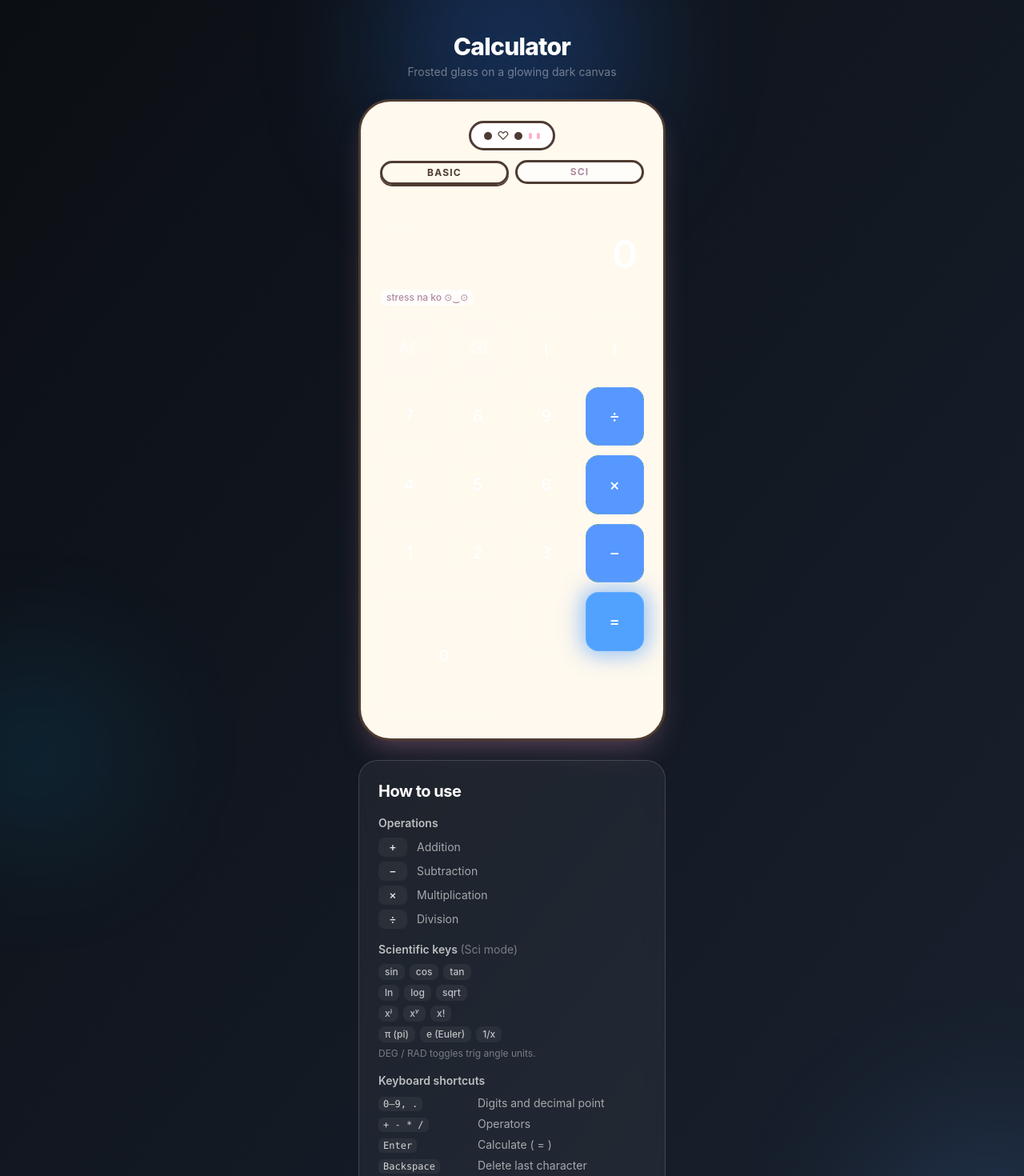
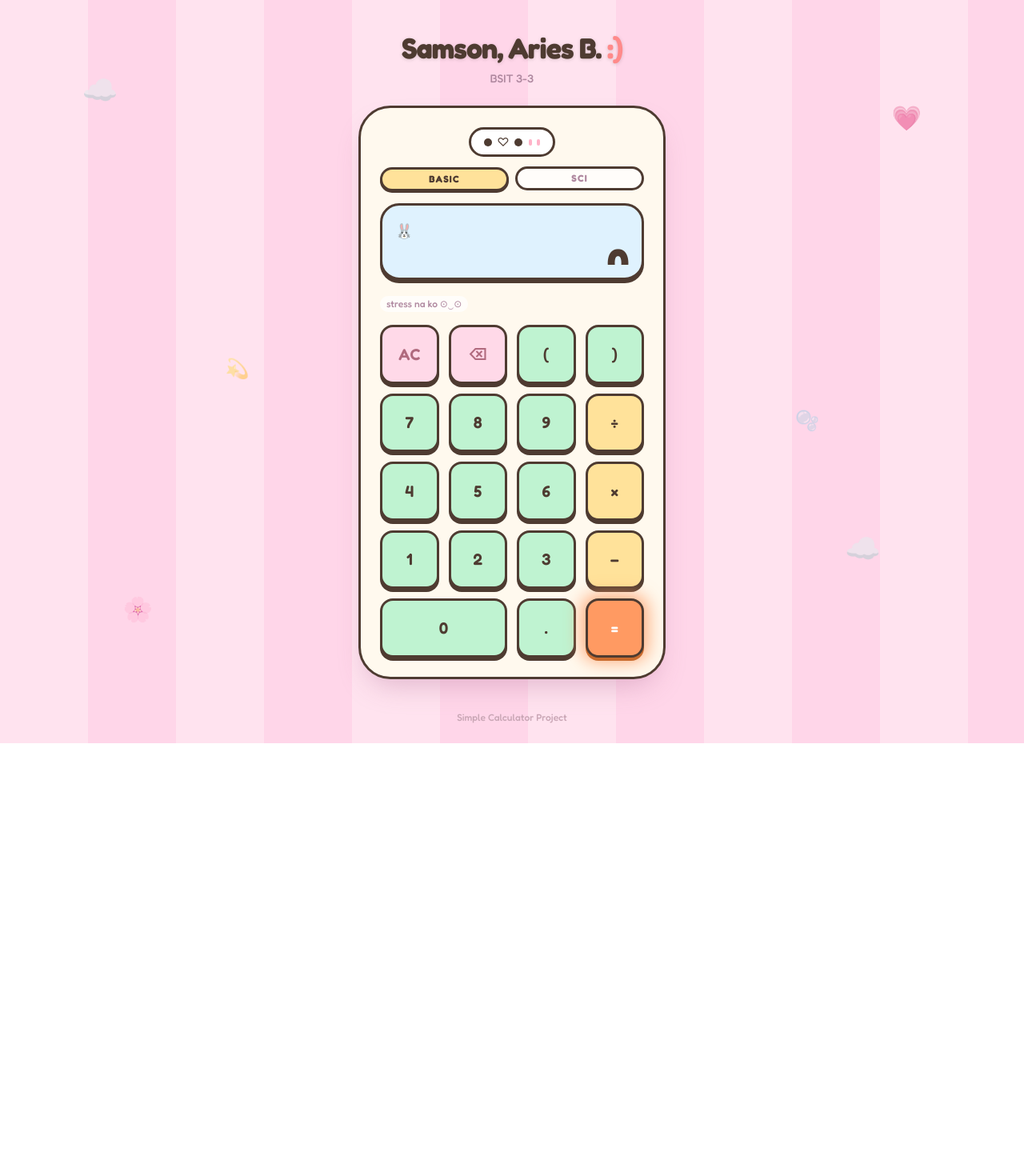
Before and after one commit to Stablhr/Simple-Calculator-Project, a React (Vite) app: page / in a window 1280 px wide. Shown: the top 1470 px of the page at 80% size. After the commit the page ends 929 px from the top, so only its background shows below. Built offline with nearby package versions, Linux system fonts and the light colour scheme.

Commit message:
feat: restyle with kawaii sticker theme

```diff
--- a/src/App.jsx
+++ b/src/App.jsx
@@ -1,37 +1,29 @@
 import Calculator from './components/Calculator.jsx'
-import InstructionsPanel from './components/InstructionsPanel.jsx'
 
 function App() {
   return (
-    <div className="relative min-h-screen overflow-hidden bg-gradient-to-br from-[#0B0F14] to-[#1A2230] text-white">
-      <div
-        className="calc-blob left-1/2 top-0 h-80 w-80 -translate-x-1/2 -translate-y-1/3 bg-blue-500/25"
-        style={{ filter: 'blur(80px)' }}
-      />
-      <div
-        className="calc-blob bottom-0 right-0 h-72 w-72 translate-x-1/3 translate-y-1/4 bg-blue-400/15"
-        style={{ filter: 'blur(90px)' }}
-      />
-      <div
-        className="calc-blob left-0 top-1/2 h-64 w-64 -translate-x-1/3 bg-sky-500/10"
-        style={{ filter: 'blur(70px)' }}
-      />
+    <div className="kawaii-bg relative min-h-screen overflow-hidden text-[#4E3B31]">
+      <span className="float-shape left-[8%] top-[10%] text-4xl opacity-60">☁️</span>
+      <span className="float-shape right-[10%] top-[14%] text-3xl opacity-50">💗</span>
+      <span className="float-shape left-[12%] bottom-[16%] text-3xl opacity-50">🌸</span>
+      <span className="float-shape right-[14%] bottom-[24%] text-4xl opacity-60">☁️</span>
+      <span className="float-shape left-[22%] top-[48%] text-2xl opacity-40">💫</span>
+      <span className="float-shape right-[20%] top-[55%] text-2xl opacity-40">🫧</span>
 
       <main className="relative z-10 flex min-h-screen flex-col items-center justify-center px-4 py-10">
-        <h1 className="mb-1 text-2xl font-extrabold tracking-tight sm:text-3xl">
-          Calculator
+        <h1 className="mb-2 font-display text-3xl font-bold tracking-tight text-[#4E3B31] drop-shadow-sm sm:text-4xl">
+          Samson, Aries B.<span className="text-[#FF8A8A]"> :)</span>
         </h1>
-        <p className="mb-6 text-sm text-white/40">Frosted glass on a glowing dark canvas</p>
+        <p className="mb-6 text-sm font-medium text-[#B089A0]">BSIT 3-3</p>
         <Calculator />
-        <InstructionsPanel />
       </main>
 
-      <footer className="relative z-10 pb-6 text-center text-xs text-white/30">
+      <footer className="relative z-10 pb-6 text-center text-xs font-medium text-[#C9A6B5]">
         <a
           href="https://github.com/Stablhr/Simple-Calculator-Project"
           target="_blank"
           rel="noreferrer"
-          className="transition duration-150 hover:text-white/60"
+          className="transition duration-150 hover:text-[#FF8A8A]"
         >
           Simple Calculator Project
         </a>
--- a/src/components/Button.jsx
+++ b/src/components/Button.jsx
@@ -1,27 +1,32 @@
 const VARIANTS = {
-  digit: 'bg-white/5 text-white hover:bg-white/10',
-  operator: 'bg-blue-500/80 text-white hover:bg-blue-500',
-  equals: 'bg-blue-400 text-white hover:bg-blue-300',
-  utility: 'bg-white/10 text-white/70 hover:bg-white/15',
-  function: 'bg-white/5 text-white/60 hover:bg-white/10',
+  digit: 'bg-mint text-[#4E3B31] hover:bg-mint-dark',
+  operator: 'bg-butter text-[#4E3B31] hover:bg-butter-dark',
+  equals: 'bg-coral text-white hover:bg-coral-dark',
+  utility: 'bg-blush text-[#B06A7E] hover:bg-blush-dark',
+  function: 'bg-lavender text-[#7C6FB0] hover:bg-lavender-dark',
   toggle: '',
 }
 
-function Button({ label, onClick, variant = 'digit', className = '', active = false }) {
+const STICKER_SHADOW = 'shadow-[0_4px_0_0_#4E3B31]'
+
+function Button({ label, onClick, variant = 'digit', className = '', active = false, wide = false }) {
   const isEquals = variant === 'equals'
   const variantClass = variant === 'toggle' ? '' : VARIANTS[variant]
-  const activeClass = active ? 'bg-blue-500 text-white' : 'bg-white/5 text-white/60 hover:bg-white/10'
+  const activeClass = active ? 'bg-yellow-300 text-[#4E3B31]' : 'bg-white/60 text-[#B089A0] hover:bg-white'
 
   return (
     <button
       type="button"
       onClick={onClick}
       className={[
-        'aspect-square rounded-2xl border border-white/10 text-lg sm:text-xl font-medium',
-        'transition duration-150 active:scale-95',
-        'focus:outline-none focus-visible:ring-2 focus-visible:ring-blue-400',
+        wide ? 'aspect-auto' : 'aspect-square',
+        'rounded-2xl border-[3px] border-[#4E3B31] text-lg font-semibold sm:text-xl',
+        'transition-all duration-150 ease-out',
+        'active:translate-y-[3px] active:scale-90 active:shadow-none',
+        'focus:outline-none focus-visible:ring-2 focus-visible:ring-[#FF8A8A] focus-visible:ring-offset-2',
         'select-none',
         variant === 'toggle' ? activeClass : variantClass,
+        variant !== 'toggle' ? STICKER_SHADOW : '',
         isEquals ? 'equals-glow' : '',
         className,
       ].join(' ')}
--- a/src/components/Display.jsx
+++ b/src/components/Display.jsx
@@ -1,7 +1,8 @@
 import { useEffect, useRef, useState } from 'react'
 
-function Display({ expression, display, angleMode, isError }) {
+function Display({ expression, display, isError }) {
   const [flash, setFlash] = useState(false)
+  const textRef = useRef(null)
   const prevDisplay = useRef(display)
   const prevError = useRef(isError)
 
@@ -27,24 +28,43 @@ function Display({ expression, display, angleMode, isError }) {
     return undefined
   }, [isError])
 
-  const angleLabel = angleMode === 'deg' ? 'DEG' : 'RAD'
+  useEffect(() => {
+    const el = textRef.current
+    if (!el) return undefined
+
+    const fit = () => {
+      el.style.fontSize = ''
+      const clientWidth = el.parentElement.clientWidth
+      if (el.scrollWidth > clientWidth) {
+        const factor = clientWidth / el.scrollWidth
+        const current = parseFloat(window.getComputedStyle(el).fontSize)
+        el.style.fontSize = `${Math.max(12, Math.floor(current * factor)).toFixed(0)}px`
+      }
+    }
+
+    fit()
+    const observer = new ResizeObserver(fit)
+    observer.observe(el.parentElement)
+    return () => observer.disconnect()
+  }, [display])
 
   return (
-    <div className="mb-5 flex h-24 flex-col items-end justify-end overflow-hidden px-2">
+    <div className="mb-5 flex h-24 flex-col items-end justify-end rounded-3xl border-[3px] border-[#4E3B31] bg-sky-100 p-4 shadow-[0_4px_0_0_#4E3B31]">
       <div className="flex w-full items-end justify-between gap-2">
-        <span className="rounded-md bg-white/5 px-1.5 py-0.5 text-[10px] font-semibold tracking-widest text-white/40 sm:text-xs">
-          {angleLabel}
+        <span className="text-lg leading-none" aria-hidden="true">
+          🐰
         </span>
-        <p className="max-w-[85%] truncate text-right text-sm text-white/40 sm:text-base" aria-hidden="true">
+        <p className="flex-1 truncate text-right text-sm font-medium text-[#8A9DB0] sm:text-base" aria-hidden="true">
           {expression || '\u00A0'}
         </p>
       </div>
       <p
+        ref={textRef}
         aria-live="polite"
         className={
-          'w-full overflow-x-auto whitespace-nowrap text-right text-4xl font-semibold text-white sm:text-5xl ' +
+          'font-display w-full overflow-hidden whitespace-nowrap text-right text-4xl font-bold leading-tight text-[#4E3B31] sm:text-5xl ' +
           (flash ? 'result-animate ' : '') +
-          (isError ? 'text-red-400' : '')
+          (isError ? 'text-red-500' : '')
         }
       >
         {display}
--- a/src/components/InstructionsPanel.jsx
+++ /dev/null
@@ -1,86 +0,0 @@
-const OPS = [
-  { symbol: '+', desc: 'Addition' },
-  { symbol: '\u2212', desc: 'Subtraction' },
-  { symbol: '\u00D7', desc: 'Multiplication' },
-  { symbol: '\u00F7', desc: 'Division' },
-]
-
-const SCI_KEYS = [
-  ['sin', 'cos', 'tan'],
-  ['ln', 'log', 'sqrt'],
-  ['x\u02B2', 'x\u02B8', 'x!'],
-  ['\u03C0 (pi)', 'e (Euler)', '1/x'],
-]
-
-const SHORTCUTS = [
-  ['0\u20139, .', 'Digits and decimal point'],
-  ['+ - * /', 'Operators'],
-  ['Enter', 'Calculate ( = )'],
-  ['Backspace', 'Delete last character'],
-  ['Escape', 'Clear all (AC)'],
-  ['^ ! ( )', 'Power, factorial, brackets (Sci)'],
-]
-
-function InstructionsPanel() {
-  return (
-    <section
-      className="mt-6 w-full max-w-xs sm:max-w-sm"
-      aria-label="How to use"
-    >
-      <div className="rounded-3xl border border-white/15 bg-white/5 p-5 backdrop-blur-md sm:p-6">
-        <h2 className="mb-4 text-xl font-bold tracking-tight text-white">How to use</h2>
-
-        <div className="mb-4">
-          <h3 className="mb-2 text-sm font-semibold text-white/70">Operations</h3>
-          <ul className="space-y-1.5">
-            {OPS.map((op) => (
-              <li key={op.symbol} className="flex items-center gap-3 text-sm text-white/60">
-                <span className="inline-flex h-6 w-9 items-center justify-center rounded-lg bg-white/5 font-medium text-white/90">
-                  {op.symbol}
-                </span>
-                {op.desc}
-              </li>
-            ))}
-          </ul>
-        </div>
-
-        <div className="mb-4">
-          <h3 className="mb-2 text-sm font-semibold text-white/70">
-            Scientific keys <span className="font-normal text-white/40">(Sci mode)</span>
-          </h3>
-          <ul className="space-y-1.5 text-sm text-white/60">
-            {SCI_KEYS.map((group, i) => (
-              <li key={i} className="flex gap-1.5">
-                {group.map((k) => (
-                  <span
-                    key={k}
-                    className="inline-flex items-center justify-center rounded-lg bg-white/5 px-2 py-0.5 text-xs font-medium text-white/70"
-                  >
-                    {k}
-                  </span>
-                ))}
-              </li>
-            ))}
-            <li className="text-xs text-white/40">DEG / RAD toggles trig angle units.</li>
-          </ul>
-        </div>
-
-        <div>
-          <h3 className="mb-2 text-sm font-semibold text-white/70">Keyboard shortcuts</h3>
-          <dl className="space-y-1.5">
-            {SHORTCUTS.map(([key, desc]) => (
-              <div key={key} className="flex items-baseline gap-3 text-sm">
-                <dt className="w-28 shrink-0">
-                  <kbd className="rounded-md bg-white/5 px-1.5 py-0.5 text-xs text-white/80">{key}</kbd>
-                </dt>
-                <dd className="text-white/60">{desc}</dd>
-              </div>
-            ))}
-          </dl>
-        </div>
-      </div>
-    </section>
-  )
-}
-
-export default InstructionsPanel
--- a/src/components/Keypad.jsx
+++ b/src/components/Keypad.jsx
@@ -53,7 +53,7 @@ const MAIN_ROWS = [
     { label: '\u2212', key: '-', variant: 'operator' },
   ],
   [
-    { label: '0', key: '0', className: 'col-span-2' },
+    { label: '0', key: '0', className: 'col-span-2', wide: true },
     { label: '.', key: '.' },
     { label: '=', key: '=', variant: 'equals' },
   ],
@@ -119,6 +119,7 @@ function Keypad({ mode, angle, press }) {
                 onClick={() => handle(btn)}
                 variant={toVariant(btn)}
                 className={btn.className}
+                wide={btn.wide}
               />
             ))}
           </div>
--- a/src/index.css
+++ b/src/index.css
@@ -1,9 +1,20 @@
+@import url('https://fonts.googleapis.com/css2?family=Fredoka:wght@400;500;600;700&display=swap');
 @import 'tailwindcss';
 
 @theme {
-  --font-sans:
-    Inter, system-ui, -apple-system, 'Segoe UI', Roboto, 'Helvetica Neue',
-    sans-serif;
+  --font-display: 'Fredoka', 'Quicksand', system-ui, sans-serif;
+  --font-sans: 'Fredoka', 'Quicksand', system-ui, -apple-system, 'Segoe UI', sans-serif;
+
+  --color-mint: #bff3d1;
+  --color-mint-dark: #a9edc2;
+  --color-butter: #ffe29a;
+  --color-butter-dark: #ffd873;
+  --color-coral: #ff9a62;
+  --color-coral-dark: #ff8a50;
+  --color-blush: #ffd9e8;
+  --color-blush-dark: #ffc9de;
+  --color-lavender: #e4dbff;
+  --color-lavender-dark: #d8cbfd;
 }
 
 html,
@@ -19,20 +30,50 @@ body {
   -moz-osx-font-smoothing: grayscale;
 }
 
-.calc-blob {
+.kawaii-bg {
+  background: repeating-linear-gradient(
+    90deg,
+    #ffe3ef 0px,
+    #ffe3ef 110px,
+    #ffd6e9 110px,
+    #ffd6e9 220px
+  );
+}
+
+@keyframes floaty {
+  0%,
+  100% {
+    transform: translateY(0);
+  }
+  50% {
+    transform: translateY(-12px);
+  }
+}
+
+.float-shape {
   position: absolute;
-  border-radius: 9999px;
   pointer-events: none;
+  user-select: none;
+  animation: floaty 6s ease-in-out infinite;
+}
+
+.no-scrollbar {
+  -ms-overflow-style: none;
+  scrollbar-width: none;
+}
+
+.no-scrollbar::-webkit-scrollbar {
+  display: none;
 }
 
 @keyframes result-in {
   from {
     opacity: 0;
-    transform: translateY(4px);
+    transform: translateY(5px) scale(0.97);
   }
   to {
     opacity: 1;
-    transform: translateY(0);
+    transform: translateY(0) scale(1);
   }
 }
 
@@ -40,13 +81,34 @@ body {
   animation: result-in 0.2s ease-out;
 }
 
+@keyframes wobble {
+  0%,
+  100% {
+    transform: rotate(0deg);
+  }
+  25% {
+    transform: rotate(-4deg) scale(1.08);
+  }
+  75% {
+    transform: rotate(4deg) scale(1.08);
+  }
+}
+
+.face-happy {
+  animation: wobble 0.35s ease-in-out;
+}
+
 @keyframes equals-glow {
   0%,
   100% {
-    box-shadow: 0 0 18px 2px rgba(96, 165, 250, 0.45);
+    box-shadow:
+      0 4px 0 #c96b2e,
+      0 0 12px 2px rgba(255, 154, 98, 0.5);
   }
   50% {
-    box-shadow: 0 0 26px 6px rgba(96, 165, 250, 0.65);
+    box-shadow:
+      0 4px 0 #c96b2e,
+      0 0 20px 6px rgba(255, 154, 98, 0.75);
   }
 }
 
```
Also changed, not shown: 1 other file (tests, documents, lock files or other folders).
